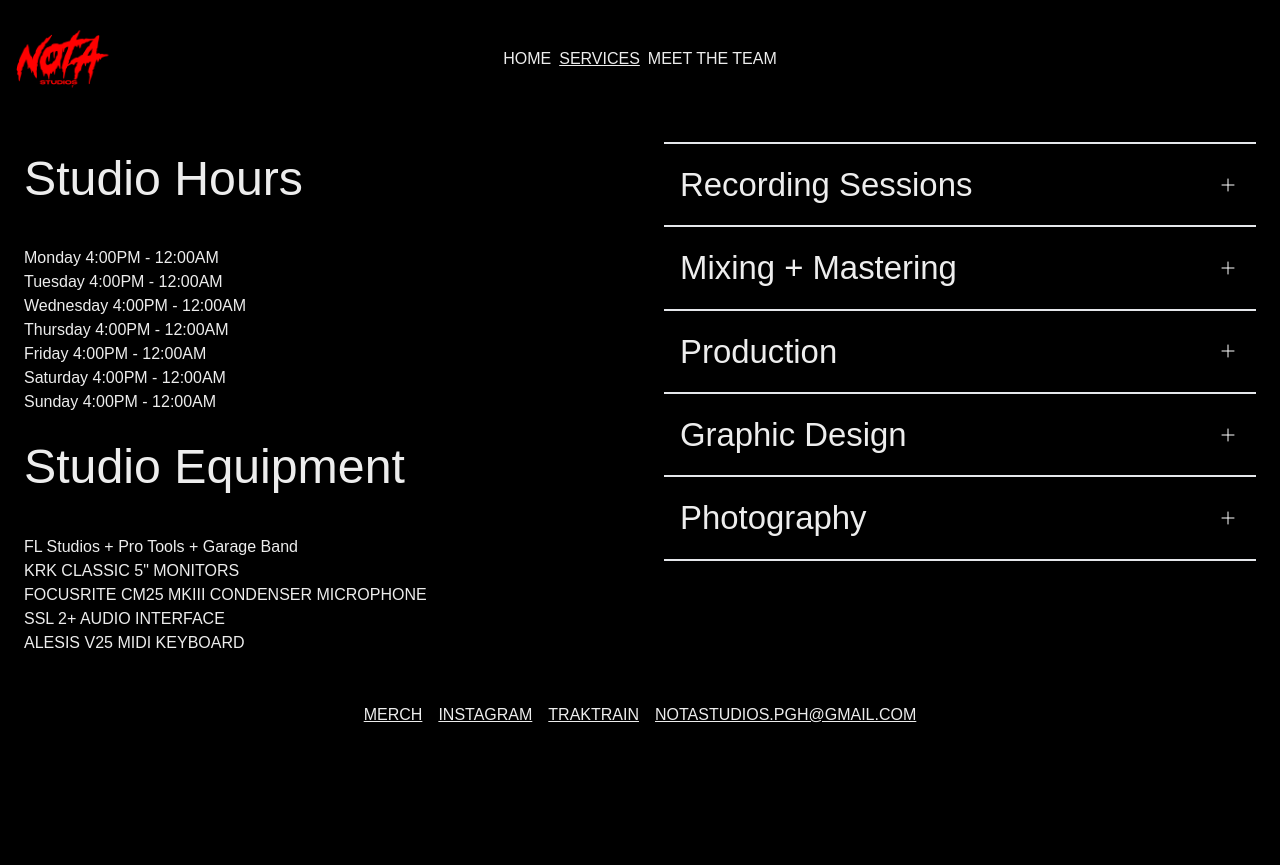
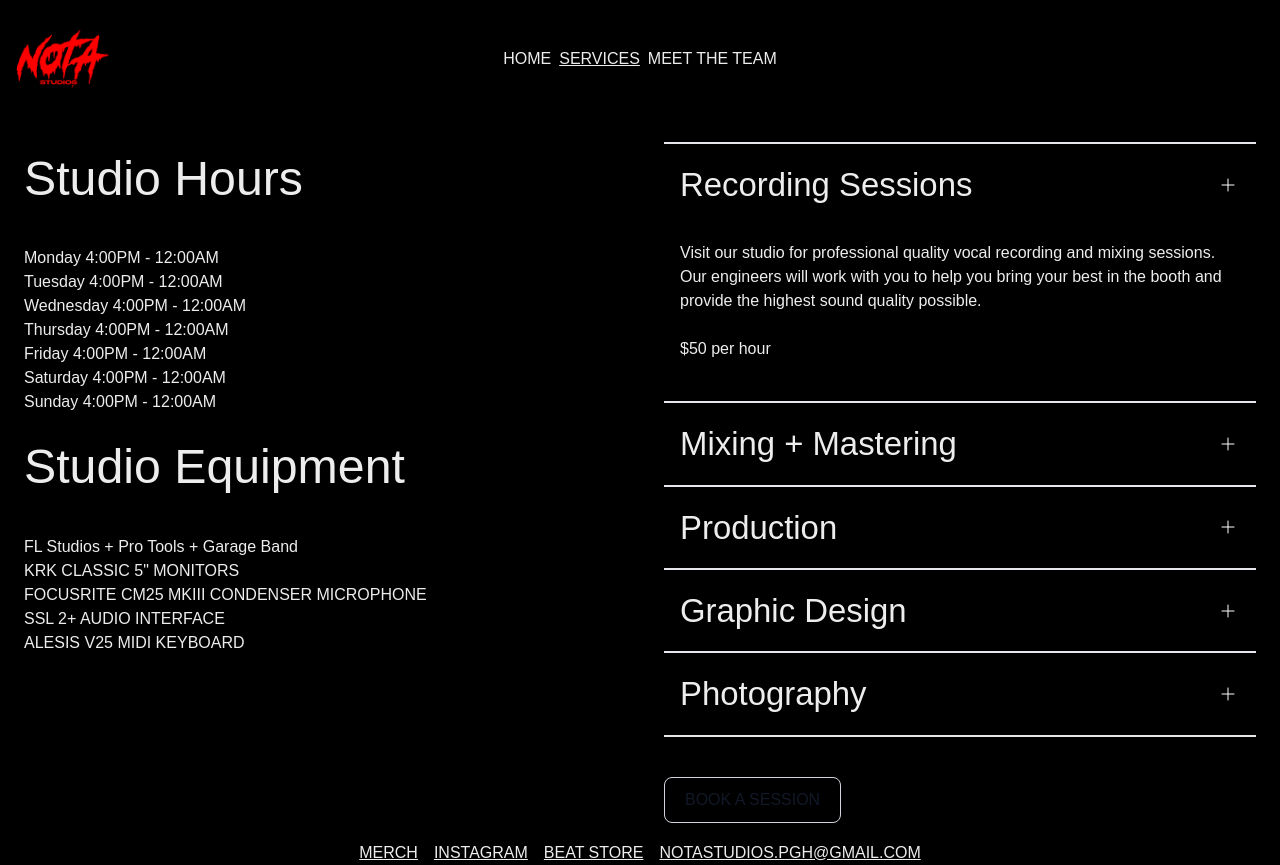
Before and after one commit to Lyndondshelton/nota-studios, a Next.js app in the folder nota-studios/: page /services in a window 1280 px wide. Both pictures are taken after a click on the button "Recording Sessions". Before the commit the page ends 800 px from the top, so only its background shows below. Built offline with nearby package versions, Linux system fonts and the light colour scheme.

Commit message:
Update Services Page
-Added functionality for accordion list
-Updated scheduling button
-Removed unnecessary 'use client' annotations
-created array constants to reduce complexity

```diff
--- a/nota-studios/src/app/(pages)/services/page.tsx
+++ b/nota-studios/src/app/(pages)/services/page.tsx
@@ -1,4 +1,6 @@
 import ServicesList from "@/app/components/services-accordian-list"
+import SessionButton from "@/app/components/book-session-button"
+
 
 export default function Services(){
     const studioHours = [
@@ -22,16 +24,18 @@ export default function Services(){
         <div className="flex md:flex-row sm:flex-col">
             <div className="md:w-1/2 sm:w-full p-6 md:order-2" >
                 <ServicesList />
+
+                <div className="w-full mt-10 h-4 md:order-3">
+                    <SessionButton />
+                </div>
             </div>
             <div className="md:w-1/2 sm:w-full p-6 md:order-first">
                 <h3>Studio Hours</h3>
-                {/* print each studio hours */}
                 {studioHours.map((schedule, index) =>(
                     <p key={index}>{schedule.day} {schedule.hours}</p>
                 ))}
 
                 <h3 className="mt-4">Studio Equipment</h3>
-                {/* print each studio equipment*/}
                 {studioEquipment.map((equipment, index) => (
                     <p key={index}>{equipment}</p>
                 ))}
--- a/nota-studios/src/app/components/accordian/accordian-list-item.tsx
+++ b/nota-studios/src/app/components/accordian/accordian-list-item.tsx
@@ -1,19 +1,36 @@
-'use client';
+'use client'; //necessary for React Hooks like "useState"
 import Image from "next/image";
+import { useState } from "react";
 
 export default function AccordianItem(props){
+    const plusIcon = "/plus-svgrepo-com.svg"
+    const serviceInfo =
+        <div className="p-4 last:border-b-2">
+            <p className="whitespace-pre-line">{props.serviceDesc}</p>
+            <br />
+            <p className="whitespace-pre-line">{props.servicePrice}</p>
+            <br />
+        </div>;
+
+    const [isExpanded, setExpanded] = useState(false);
+
+    function toggleExpanded(){
+        setExpanded(!isExpanded);
+    }
+
     return(
         <>
             <h4 className="border-t-2 last:border-b-2 p-4">
-                <button className="flex items-center w-full justify-between">
+                <button className="flex items-center w-full justify-between" onClick={toggleExpanded}>
                     <span className="flex-initial">{props.serviceName}</span>
                     <div className="w-6 h-6 flex-initial">
                         <div className="plus">
-                            <Image src="/plus-svgrepo-com.svg" alt="plus-svgrepo-com.svg" width={800} height={800} className="w-full"/>
+                            <Image src={plusIcon} alt={plusIcon} width={800} height={800} className="w-full"/>
                         </div>
                     </div>
                 </button>
             </h4>
+            {isExpanded ? serviceInfo : <></> }
         </>
     );
 }
--- a/nota-studios/src/app/components/book-session-button.tsx
+++ b/nota-studios/src/app/components/book-session-button.tsx
@@ -1,8 +1,7 @@
-'use client';
-// import Link from "next/link";
+import Link from "next/link";
 
 export default function SessionButton(){
-    return <button className="uppercase
+    const schedulingBtn = <button className="uppercase
     text-gray-900
     border
     border-gray-300
@@ -21,4 +20,6 @@ export default function SessionButton(){
     dark:hover:bg-gray-700
     dark:hover:border-gray-600
     dark:focus:ring-gray-700">Book a session</button>
+
+    return <Link href="/scheduling">{schedulingBtn}</Link>
 }
--- a/nota-studios/src/app/components/global/footer.tsx
+++ b/nota-studios/src/app/components/global/footer.tsx
@@ -1,22 +1,20 @@
+export default function Footer(){
+    const urls = [
+        {url:"https://www.notacollectivestore.com/", name:"Merch"},
+        {url: "https://www.instagram.com/notastudios.pgh/", name: "Instagram"},
+        {url: "https://traktra.in/notastudios.pgh", name: "Beat Store"},
+        {url: "mailto:notastudios.pgh@gmail.com?bcc=dyn.theartist%40gmail.com&subject=NOTA Studios Inquiry", name: "notastudios.pgh@gmail.com"}
+    ]
 
-
-export default function Footer(){
     return(
         <>
             <div className="h-15 footer-container mt-4">
                 <div className="flex flex-wrap pt-2 px-2 max-w-screen-md min-w-96 mx-auto underline justify-center">
-                    <div className="mx-2">
-                        <a href="https://www.notacollectivestore.com/">MERCH</a>
-                    </div>
-                    <div className="mx-2">
-                        <a href="https://www.instagram.com/notastudios.pgh/">INSTAGRAM</a>
-                    </div>
-                    <div className="mx-2">
-                        <a href="https://traktra.in/notastudios.pgh">TRAKTRAIN</a>
-                    </div>
-                    <div className="mx-2">
-                        <a href="mailto:notastudios.pgh@gmail.com?bcc=dyn.theartist%40gmail.com&subject=NOTA Studios Inquiry">NOTASTUDIOS.PGH@GMAIL.COM</a>
-                    </div>
+                    {urls.map((link, index) => (
+                        <div key={index}className="mx-2 uppercase">
+                            <a href={link.url}>{link.name}</a>
+                        </div>
+                    ))}
                 </div>
             </div>
         </>
--- a/nota-studios/src/app/components/global/header-logo.tsx
+++ b/nota-studios/src/app/components/global/header-logo.tsx
@@ -1,6 +1,8 @@
 import Image from "next/image"
 
 export default function HeaderLogo(){
-    return <Image src="/nota_logo_primary.png" alt="imgs/nota_logo_primary.png" height="118" width="118" className=""/>;
+    const notaLogo = "/nota_logo_primary.png";
+
+    return <Image src={notaLogo} alt={notaLogo} height="118" width="118" className=""/>;
 
 }
--- a/nota-studios/src/app/components/landing-page-logo.tsx
+++ b/nota-studios/src/app/components/landing-page-logo.tsx
@@ -1,6 +1,7 @@
-'use client';
 import Image from "next/image";
 
 export default function LandingPageLogo(){
-    return <Image src="/nota_logo_landing.png" alt="imgs/nota_logo_landing.png" width={4200} height={2100} className="w-full"/>
+    const landingPageLogo = "/nota_logo_landing.png";
+
+    return <Image src={landingPageLogo} alt={landingPageLogo} width={4200} height={2100} className="w-full"/>
 }
--- a/nota-studios/src/app/components/services-accordian-list.tsx
+++ b/nota-studios/src/app/components/services-accordian-list.tsx
@@ -1,15 +1,44 @@
 import AccordianItem from "./accordian/accordian-list-item";
 
 export default function ServicesList(){
+    const services = [
+        {
+            serviceName: "Recording Sessions",
+            serviceDesc: "Visit our studio for professional quality vocal recording and mixing sessions. Our engineers will work with you to help you bring your best in the booth and provide the highest sound quality possible.",
+            servicePrice: "$50 per hour"
+        },
+        {
+            serviceName: "Mixing + Mastering",
+            serviceDesc: "We offer additional mixing and song mastering outside of session hours.",
+            servicePrice: "Mixing - $100 per song\nMastering - $100 per song\nBUNDLE - $150 per song"
+        },
+        {
+            serviceName: "Production",
+            serviceDesc: "Tell us what you need, and we’ll make you a beat from scratch. Fully mixed, mastered, and delivered to you directly.\nYou can also browse our Traktrain page for any beats we have for lease or exclusive license.",
+            servicePrice: "$50 lease or $100 exclusive"
+        },
+        {
+            serviceName: "Graphic Design",
+            serviceDesc: "Whether you need cover art for your upcoming album, a flyer for your next gig, or a new artist logo, we’ve got you covered.",
+            servicePrice: "Pricing starts at $50 and varies per project"
+        },
+        {
+            serviceName: "Photography",
+            serviceDesc: "We provide photography services for promotional photos, event, behind-the-scenes, album artwork, etc.",
+            servicePrice: "$50 per hour\n$300 for events"
+        },
+
+    ]
     return (
         <>
-
             <ul>
-                <AccordianItem serviceName="Recording Sessions"/>
-                <AccordianItem serviceName="Mixing + Mastering"/>
-                <AccordianItem serviceName="Production"/>
-                <AccordianItem serviceName="Graphic Design"/>
-                <AccordianItem serviceName="Photography"/>
+                {services.map((service, index) => (
+                    <AccordianItem
+                        key={index}
+                        serviceName={service.serviceName}
+                        serviceDesc={service.serviceDesc}
+                        servicePrice={service.servicePrice}/>
+                ))}
             </ul>
         </>
     );
```
